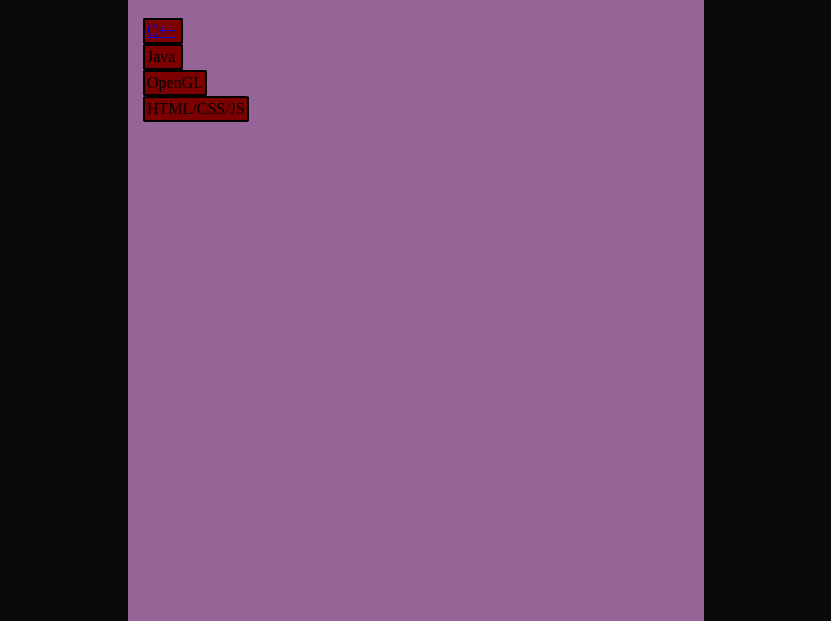
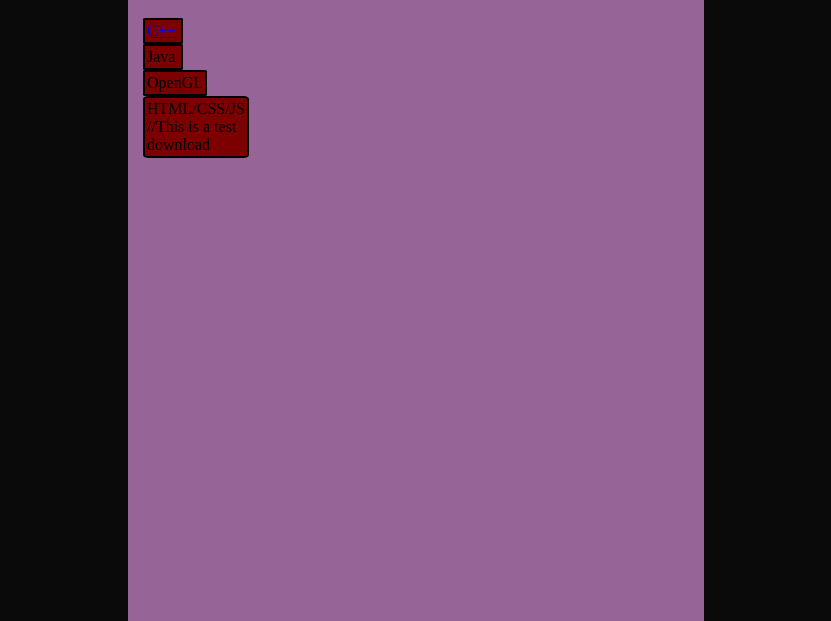
Before and after one commit to CyborgLessons/CyborgLessons.github.io, a plain HTML site: page index.html in a window 1280 px wide. Shown: the part 179-800 px from the top of the page, without its empty margins (224-1055 px from the left). Drawn offline with Linux system fonts and the light colour scheme.

Commit message:
QuickVisual Change

```diff
--- a/index.html
+++ b/index.html
@@ -35,7 +35,7 @@
                 <a href="cplusplus.html"><li style="width:2em">C++</li></a>
                 <li style="width:2em">Java</li>
                 <li style="width:3.5em">OpenGL</li>
-                <li style="width:6.1em" href="favicon.ico" download="test.png">HTML/CSS/JS</li>
+                <li style="width:6.1em" href="favicon.ico" download="test.png">HTML/CSS/JS //This is a test download</li>
                 </ul>
         </div>
 
```
